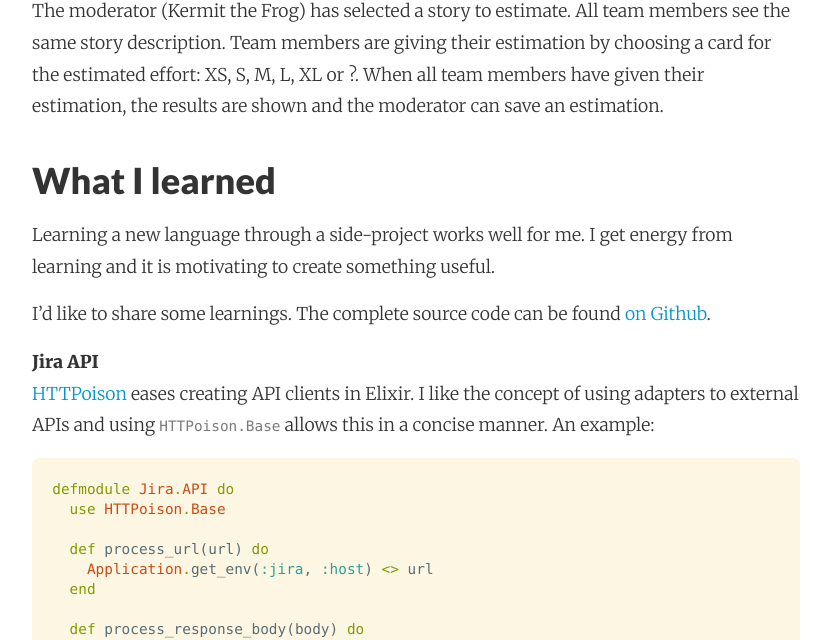
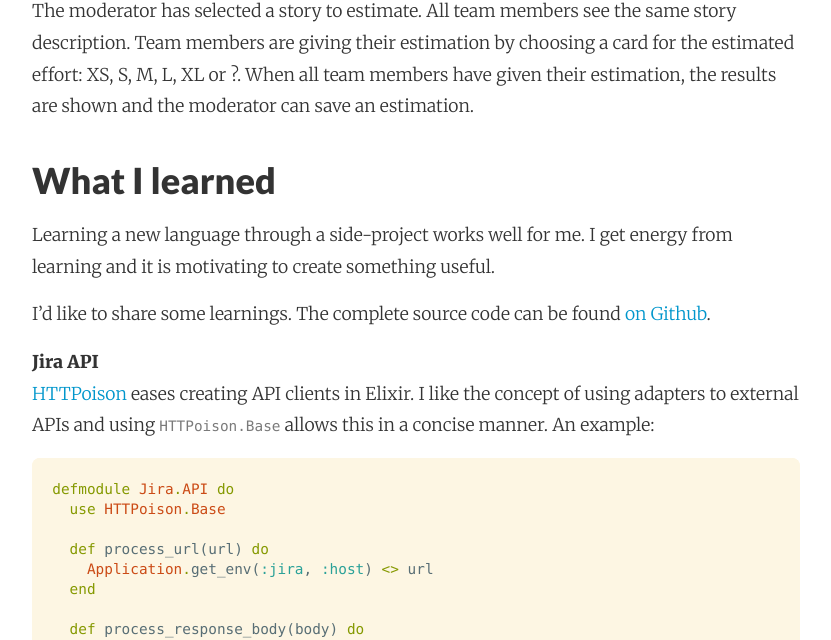
Before and after one commit to adri/adri.github.io, a Jekyll site: the page built from _posts/2017-07-05-learning-elixir-first-side-project.md, in a window 1280 px wide and 900 px high, scrolled down 2709 px, cut to the strip 260-900 px from the top of the window. Shown: the whole strip, without its empty margins (224-1055 px from the left). Built offline with Jekyll 4.4.1, drawn with Linux system fonts in a browser that asks for light colours; nearby versions of some CDN libraries; comment, search, counter and statistics services are not loaded.

Commit message:
Autocommit from wiki

```diff
--- a/_posts/2017-07-05-learning-elixir-first-side-project.md
+++ b/_posts/2017-07-05-learning-elixir-first-side-project.md
@@ -43,7 +43,7 @@
 
 <div class="video-container"><iframe width="560" height="315" src="https://www.youtube.com/embed/uEaGnlmUaWE" frameborder="0" allowfullscreen></iframe></div>
 
-The moderator (Kermit the Frog) has selected a story to estimate. All team members see the same story description. Team members are giving their estimation by choosing a card for the estimated effort: XS, S, M, L, XL or ?. When all team members have given their estimation, the results are shown and the moderator can save an estimation.
+The moderator has selected a story to estimate. All team members see the same story description. Team members are giving their estimation by choosing a card for the estimated effort: XS, S, M, L, XL or ?. When all team members have given their estimation, the results are shown and the moderator can save an estimation.
 
 ### What I learned
 Learning a new language through a side-project works well for me. I get energy from learning and it is motivating to create something useful.
```
